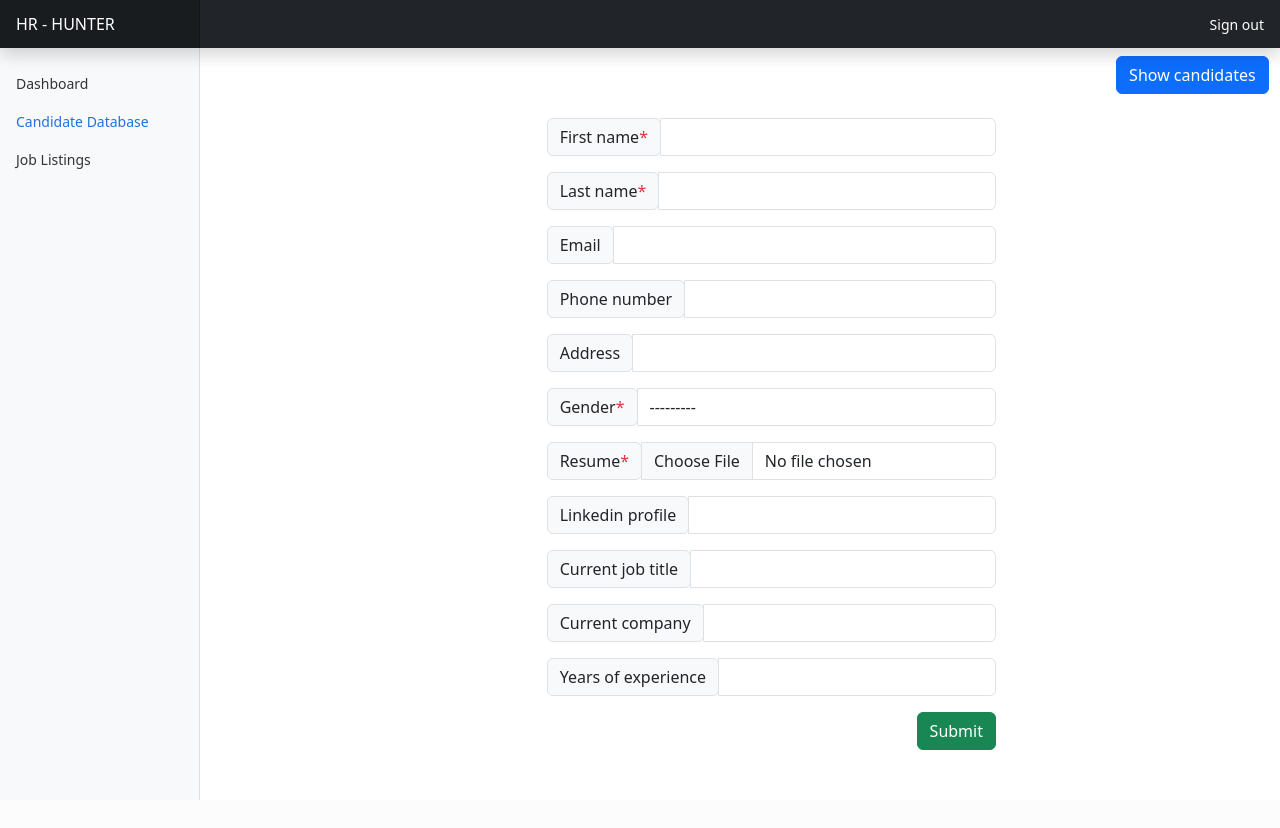
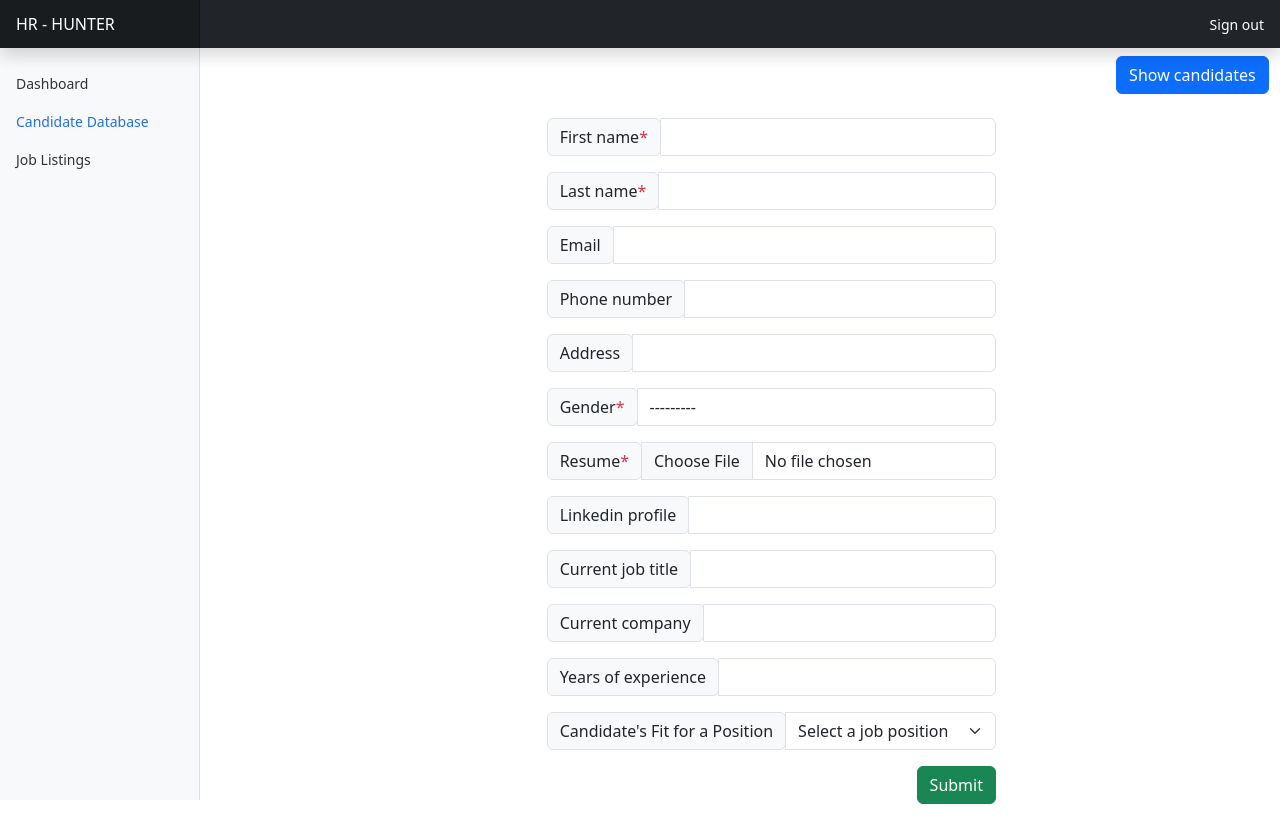
Before and after one commit to danlopatenco/HR-Hunt, a Django app: page /candidates/new_candidate in a window 1280 px wide. Before the commit the page ends 800 px from the top, so only its background shows below. Run offline with Django 4.2, Linux system fonts and the light colour scheme; the visitor is signed in with stand-in values (Sample User, id 1); some libraries are stand-ins or nearby versions.

Commit message:
Add tags for position fit

```diff
--- a/candidates/admin.py
+++ b/candidates/admin.py
@@ -1,4 +1,5 @@
 from django.contrib import admin
-from .models import Candidate
+from .models import Candidate, JobPosition
 
 admin.site.register(Candidate)
+admin.site.register(JobPosition)
--- a/candidates/forms.py
+++ b/candidates/forms.py
@@ -3,9 +3,10 @@ from .models import Candidate
 
 
 class CandidateForm(forms.ModelForm):
+
     class Meta:
         model = Candidate
         fields = ['first_name', 'last_name', 'email', 'phone_number', 'address',
                   'date_of_birth', 'gender',
                   'resume', 'linkedin_profile',
-                  'current_job_title', 'current_company', 'years_of_experience']
+                  'current_job_title', 'current_company', 'years_of_experience', 'position_fit']
--- a/candidates/models.py
+++ b/candidates/models.py
@@ -1,4 +1,11 @@
 from django.db import models
+
+
+class JobPosition(models.Model):
+    name = models.CharField(max_length=100, unique=True)
+
+    def __str__(self):
+        return self.name
 
 
 class Candidate(models.Model):
@@ -21,6 +28,7 @@ class Candidate(models.Model):
     current_job_title = models.CharField(max_length=100, blank=True, null=True)
     current_company = models.CharField(max_length=100, blank=True, null=True)
     years_of_experience = models.PositiveIntegerField(blank=True, null=True)
+    position_fit = models.ManyToManyField(JobPosition, blank=True)
 
     def __str__(self):
         return f"{self.first_name} {self.last_name}"
--- a/candidates/templates/candidate_details.html
+++ b/candidates/templates/candidate_details.html
@@ -27,6 +27,12 @@
         <strong class="fs-6">Current Job Title:</strong> {{profile.current_job_title}} <br>
         <strong class="fs-6">Current Company:</strong> {{profile.current_company}} <br>
         <strong class="fs-6">Years of Experience:</strong> {{profile.years_of_experience}} <br>
+        <strong class="fs-6">Candidate's Fit for a Position:</strong>
+        {% for position in positions_fit %}
+        {{ position }}
+        {% endfor %}
+        <br>
+
         <strong class="fs-6">Comments:</strong> ---
     </div>
 </div>
--- a/candidates/templates/new_candidate.html
+++ b/candidates/templates/new_candidate.html
@@ -105,6 +105,18 @@
                 </div>
                 {% render_field form.years_of_experience class+='form-control' %}
               </div>
+              <div class="input-group mb-3">
+                <div class="input-group-prepend">
+                    <label class="input-group-text" for="position_fit">Candidate's Fit for a Position</label>
+                </div>
+                <select class="form-select" id="position_fit" name="position_fit">
+                    <option selected disabled>Select a job position</option>
+                    {% for position in positions %}
+                        <option value="{{ position.pk }}">{{ position.name }}</option>
+                    {% endfor %}
+                </select>
+            </div>
+
 
 
               <button type="submit" class="btn btn-success float-end">Submit</button>
--- a/candidates/views.py
+++ b/candidates/views.py
@@ -24,8 +24,9 @@ def list_candidates(request):
 def new_candidate(request):
     context = {
         'link_active': 'list_candidates',
-        'form': CandidateForm
+        'form': CandidateForm,
     }
+
     if request.method == 'POST':
         form = CandidateForm(request.POST, request.FILES)
         if form.is_valid():
@@ -42,10 +43,10 @@ def new_candidate(request):
 def profile_details(request, id):
 
     candidate_object = Candidate.objects.get(pk=id)
-    print('CANDIDATE', candidate_object.id)
     context = {
         'link_active': 'list_candidates',
-        'profile': candidate_object
+        'profile': candidate_object,
+        "positions_fit": [tag.name for tag in candidate_object.position_fit.all()]
     }
 
     return render(request, 'candidate_details.html', context)
--- a/hr_cms/settings.py
+++ b/hr_cms/settings.py
@@ -19,6 +19,8 @@ INSTALLED_APPS = [
     'django.contrib.messages',
     'django.contrib.staticfiles',
     'widget_tweaks',
+    'taggit',
+    'django_extensions',
     'core',
     'candidates'
 ]
@@ -104,3 +106,5 @@ LOGIN_REDIRECT_URL = '/home/'
 LOGIN_URL = '/login/'
 
 MEDIA_ROOT = BASE_DIR / 'media'
+
+TAGGIT_CASE_INSENSITIVE = True
--- a/requirements/requirements.dev.txt
+++ b/requirements/requirements.dev.txt
@@ -1 +1,3 @@
 flake8
+django-extensions
+ipython
--- a/requirements/requirements.txt
+++ b/requirements/requirements.txt
@@ -1,2 +1,3 @@
 Django
 django-widget-tweaks
+django-taggit
```
Also changed, not shown: candidates/migrations/0003_candidate_position_fit.py (added), candidates/migrations/0004_jobposition_remove_candidate_position_fit_and_more.py (added).
